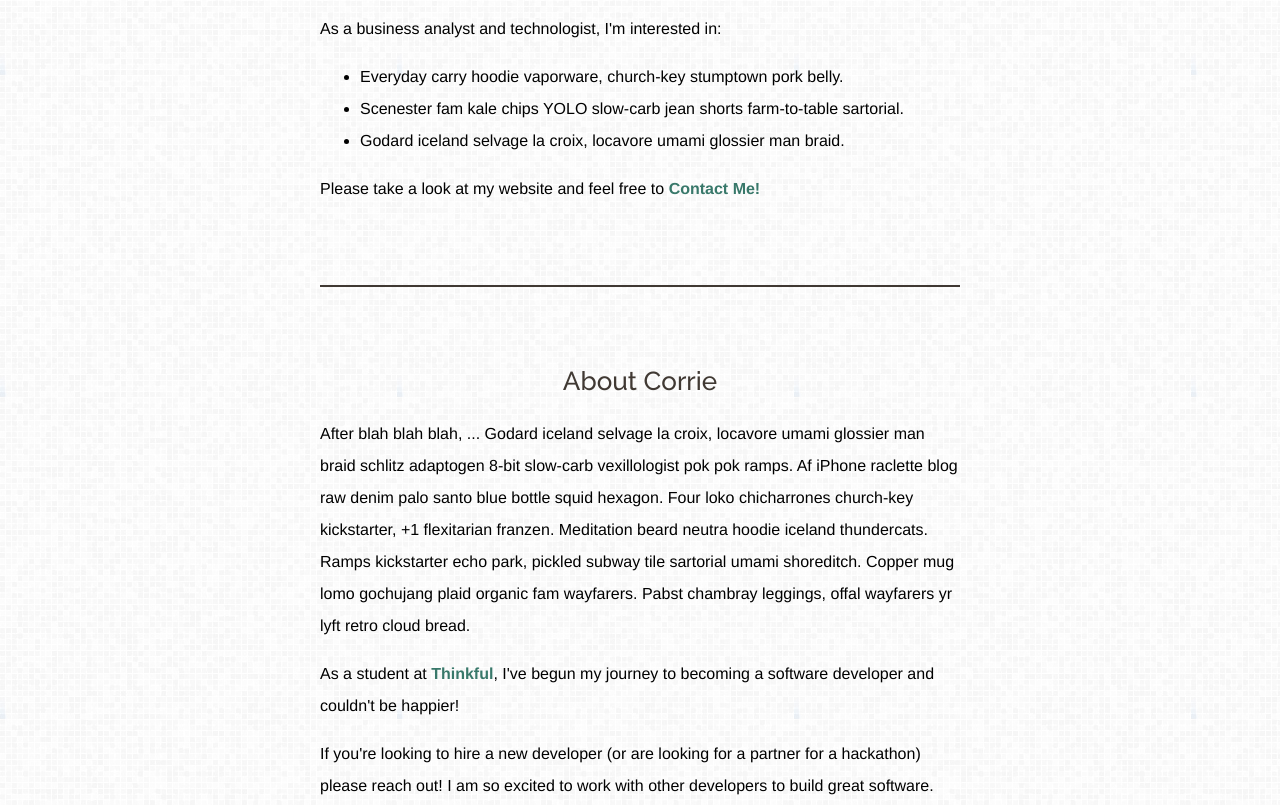
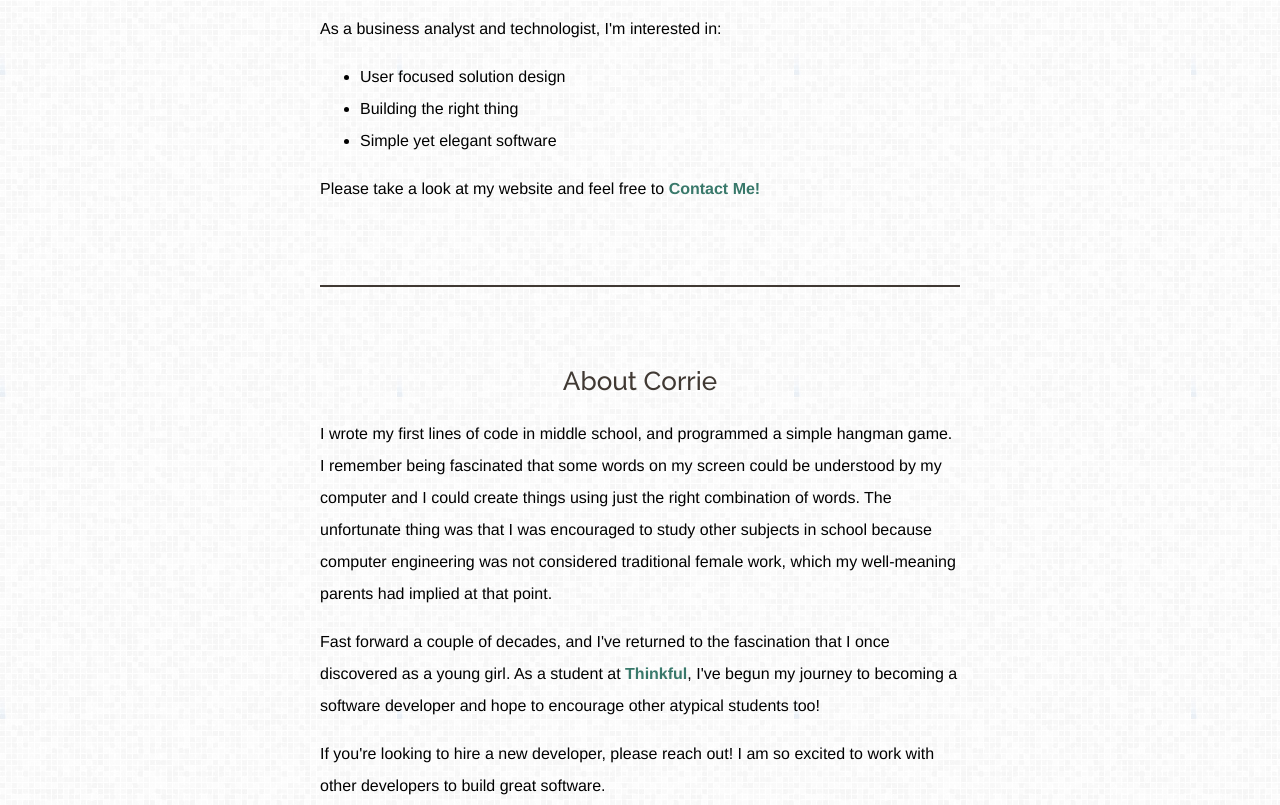
Before and after one commit to onecorrie/reimagined-enigma, a plain HTML site: page index.html in a window 1280 px wide. Shown: the part 569-1374 px from the top of the page. Drawn offline with nearby package versions, Linux system fonts and the light colour scheme; a script that the page names is missing.

Commit message:
updated about content

```diff
--- a/index.html
+++ b/index.html
@@ -27,9 +27,9 @@
       <p>I am a software developer living in Austin, Texas.</p>
         <p>As a business analyst and technologist, I'm interested in:</p>
         <ul>
-          <li>Everyday carry hoodie vaporware, church-key stumptown pork belly.</li>
-          <li>Scenester fam kale chips YOLO slow-carb jean shorts farm-to-table sartorial.</li>
-          <li>Godard iceland selvage la croix, locavore umami glossier man braid.</li>
+          <li>User focused solution design</li>
+          <li>Building the right thing</li>
+          <li>Simple yet elegant software</li>
         </ul>
 
         <p>Please take a look at my website and feel free to <a href="#contact">Contact Me!</a></p>
@@ -38,11 +38,11 @@
     <!-- About Me -->
     <section>
       <h2 class="border-top">About Corrie</h2>
-        <p>After blah blah blah, ... Godard iceland selvage la croix, locavore umami glossier man braid schlitz adaptogen 8-bit slow-carb vexillologist pok pok ramps. Af iPhone raclette blog raw denim palo santo blue bottle squid hexagon. Four loko chicharrones church-key kickstarter, +1 flexitarian franzen. Meditation beard neutra hoodie iceland thundercats. Ramps kickstarter echo park, pickled subway tile sartorial umami shoreditch. Copper mug lomo gochujang plaid organic fam wayfarers. Pabst chambray leggings, offal wayfarers yr lyft retro cloud bread.</p>
+        <p>I wrote my first lines of code in middle school, and programmed a simple hangman game. I remember being fascinated that some words on my screen could be understood by my computer and I could create things using just the right combination of words. The unfortunate thing was that I was encouraged to study other subjects in school because computer engineering was not considered traditional female work, which my well-meaning parents had implied at that point.</p>
 
-        <p>As a student at <a href="http://thinkful.com">Thinkful</a>, I've begun my journey to becoming a software developer and couldn't be happier!</a>
+        <p>Fast forward a couple of decades, and I've returned to the fascination that I once discovered as a young girl. As a student at <a href="http://thinkful.com">Thinkful</a>, I've begun my journey to becoming a software developer and hope to encourage other atypical students too!</a>
 
-        <p>If you're looking to hire a new developer (or are looking for a partner for a hackathon) please reach out! I am so excited to work with other developers to build great software.</p>
+        <p>If you're looking to hire a new developer, please reach out! I am so excited to work with other developers to build great software.</p>
       </section>
 
       <!-- Contact -->
```
